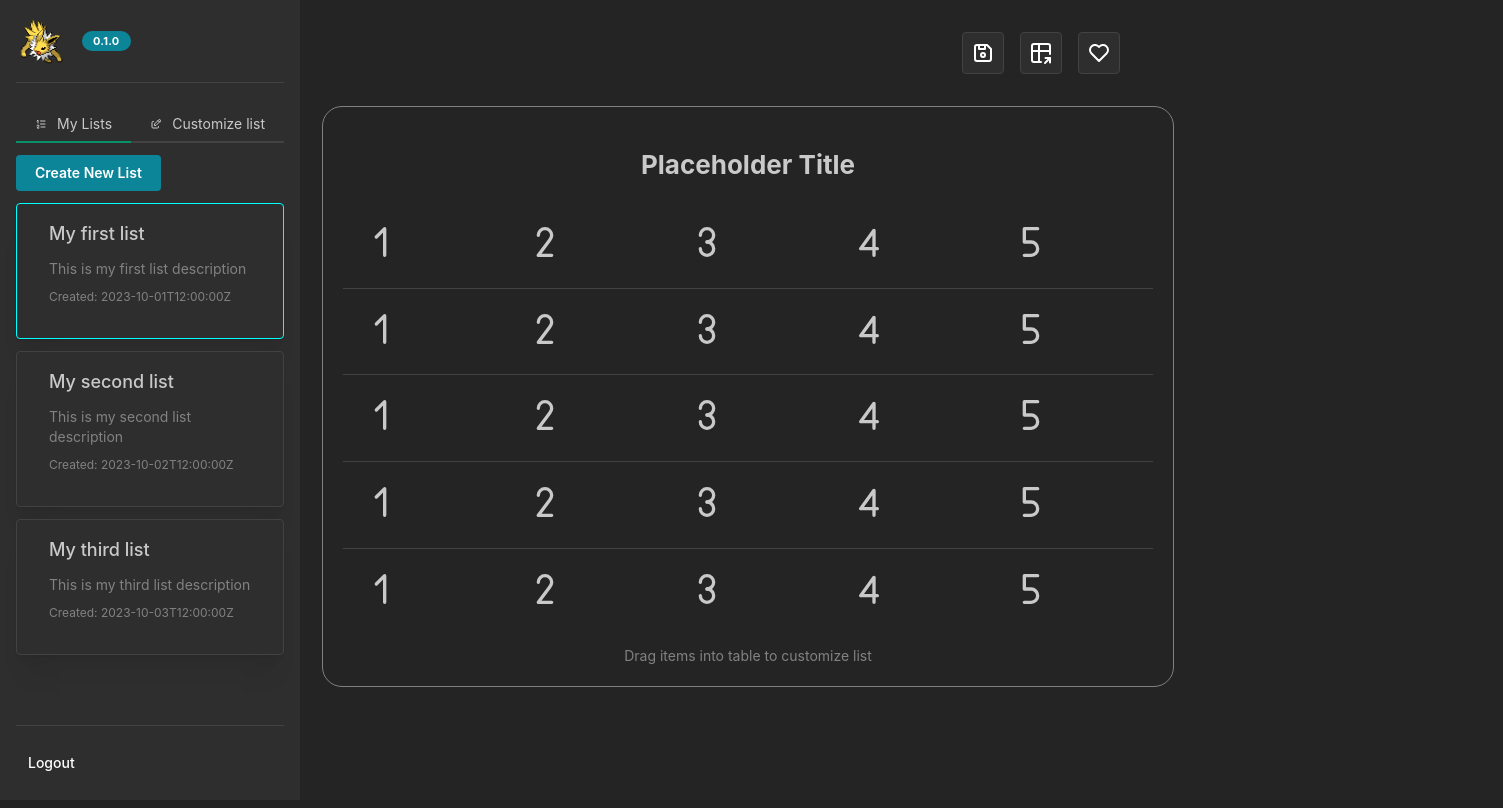
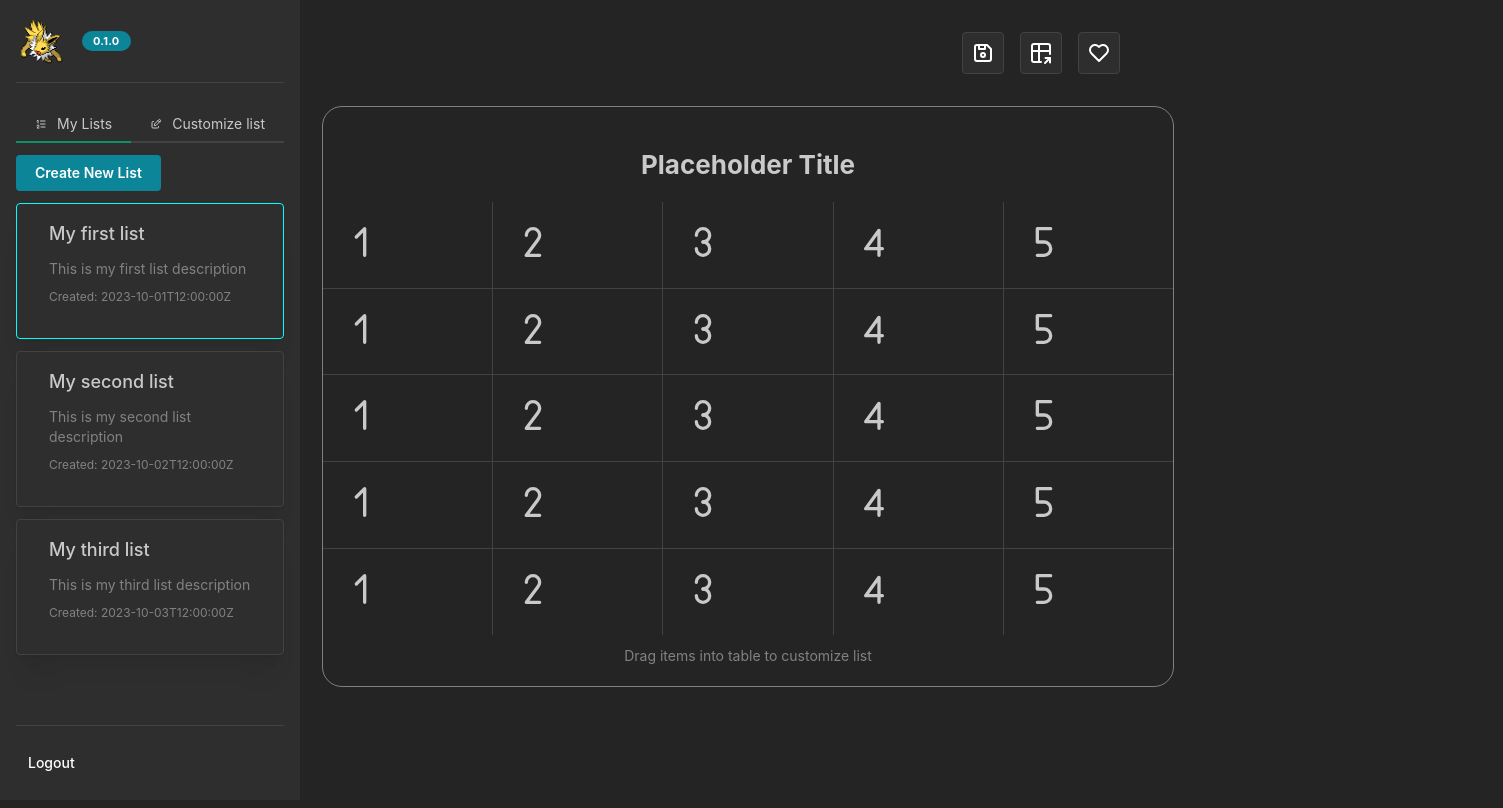
Before and after one commit to aproberts01/jolteon, a Next.js app: page / in a window 1280 px wide. Shown: the whole page, 1503 px wide, since content can reach past the window. Built offline with nearby package versions, Linux system fonts and the light colour scheme.

Commit message:
make table drag hover style dynamic by referencing offsetWidth of first td in each table column

```diff
--- a/app/components/ListView.tsx
+++ b/app/components/ListView.tsx
@@ -1,7 +1,7 @@
 import React from "react";
-import { useState } from "react";
+import { useState, createRef, useEffect, useRef } from "react";
 import { Container } from "@mantine/core";
-import { Table, Title, Text } from "@mantine/core";
+import { Table, Title, Text, Flex, Box } from "@mantine/core";
 import { list } from "../data.json";
 import { reducer } from "../reducer";
 import { useImmerReducer } from "use-immer";
@@ -10,10 +10,21 @@ import { ICON_MAP } from "../utils/constants";
 import { useListDispatch, useListState } from "../ListContext";
 import BottomDetailsDrawer from "./navigation/Drawer";
 
+const useRefs = () => {
+  const refsByKey = useRef<Record<string,HTMLElement | null>>({})
+
+  const setRef = (element: HTMLElement | null, key: string) => {
+    refsByKey.current[key] = element;
+  }
+
+  return {refsByKey: refsByKey.current, setRef};
+}
+
 const ListView: React.FC = (data) => {
   const [listData, dispatch] = useImmerReducer(reducer, list);
   const { body, list_title } = listData;
   const [currentlyHovered, setCurrentlyHovered] = useState<number | null>(null);
+  const { refsByKey, setRef } = useRefs();
   const listDispatch = useListDispatch();
   const listState = useListState();
   let dragCount = 0;
@@ -93,21 +104,36 @@ const ListView: React.FC = (data) => {
   const rows = body.map((listItem, i) => {
     return (
       <Table.Tr key={i}>
-            {listItem.map((cell: { id: number; listCellType: string; listCellAsset: string; listCellHeadline?: string; listCellSubheadline?: string }, i) => {
+        {listItem.map(
+          (
+            cell: {
+              id: number;
+              listCellType: string;
+              listCellAsset: string;
+              listCellHeadline?: string;
+              listCellSubheadline?: string;
+            },
+            j
+          ) => {
             const IconComponent =
               ICON_MAP[cell.listCellAsset as keyof typeof ICON_MAP] || null;
             return (
-                <Table.Td key={cell.id}>
-                  {IconComponent && <IconComponent size={40} />}
-                  {(cell.listCellHeadline) && (
+              <Table.Td key={cell.id} ref={elRef => { if (i === 0) setRef(elRef, (j).toString()); }}>
+                <Flex direction="row">
+                  <Box>{IconComponent && <IconComponent size={40} />}</Box>
+                  <Box ml="sm">
+                    {cell.listCellHeadline && (
                       <Text>{cell.listCellHeadline}</Text>
                     )}
-                  {(cell.listCellSubheadline) && (
+                    {cell.listCellSubheadline && (
                       <Text c="dimmed">{cell.listCellSubheadline}</Text>
                     )}
+                  </Box>
+                </Flex>
               </Table.Td>
             );
-            })}
+          }
+        )}
       </Table.Tr>
     );
   });
@@ -124,6 +150,7 @@ const ListView: React.FC = (data) => {
           width: "80%",
           borderColor: "grey",
           position: "relative",
+          paddingInline: "0px",
         }}
         my="sm"
         onDragOver={(e) => e.preventDefault()}
@@ -134,22 +161,30 @@ const ListView: React.FC = (data) => {
         <Title order={2} ta="center" my="lg">
           {list_title}
         </Title>
+        <div
+          style={{
+            position: "absolute",
+            display: "flex",
+            top: 0,
+            left: 0,
+            width: "100%",
+            height: "100%",
+          }}
+        >
           {Array.from({ length: 5 }, (_, i) => (
             <div
               key={i}
               data-column-number={i}
               style={{
-              width: `${i === 4 ? 268 : 228}px`,
-              height: "100%",
-              position: "absolute",
-              top: 0,
-              left: `${i * 228}px`,
+                flex: refsByKey[i]?.offsetWidth ? undefined : 1,
                 backgroundColor:
                   currentlyHovered === i ? "rgba(51, 170, 51, .1)" : undefined,
+                width: refsByKey[i]?.offsetWidth ? `${refsByKey[i].offsetWidth}px` : "100%",
               }}
             ></div>
           ))}
-        <Table horizontalSpacing="lg" verticalSpacing="lg">
+        </div>
+        <Table horizontalSpacing="lg" verticalSpacing="lg" withColumnBorders>
           <Table.Tbody>{rows}</Table.Tbody>
           <Table.Caption>Drag items into table to customize list</Table.Caption>
         </Table>
```
Lines whose indentation alone changed are shown as unchanged.
